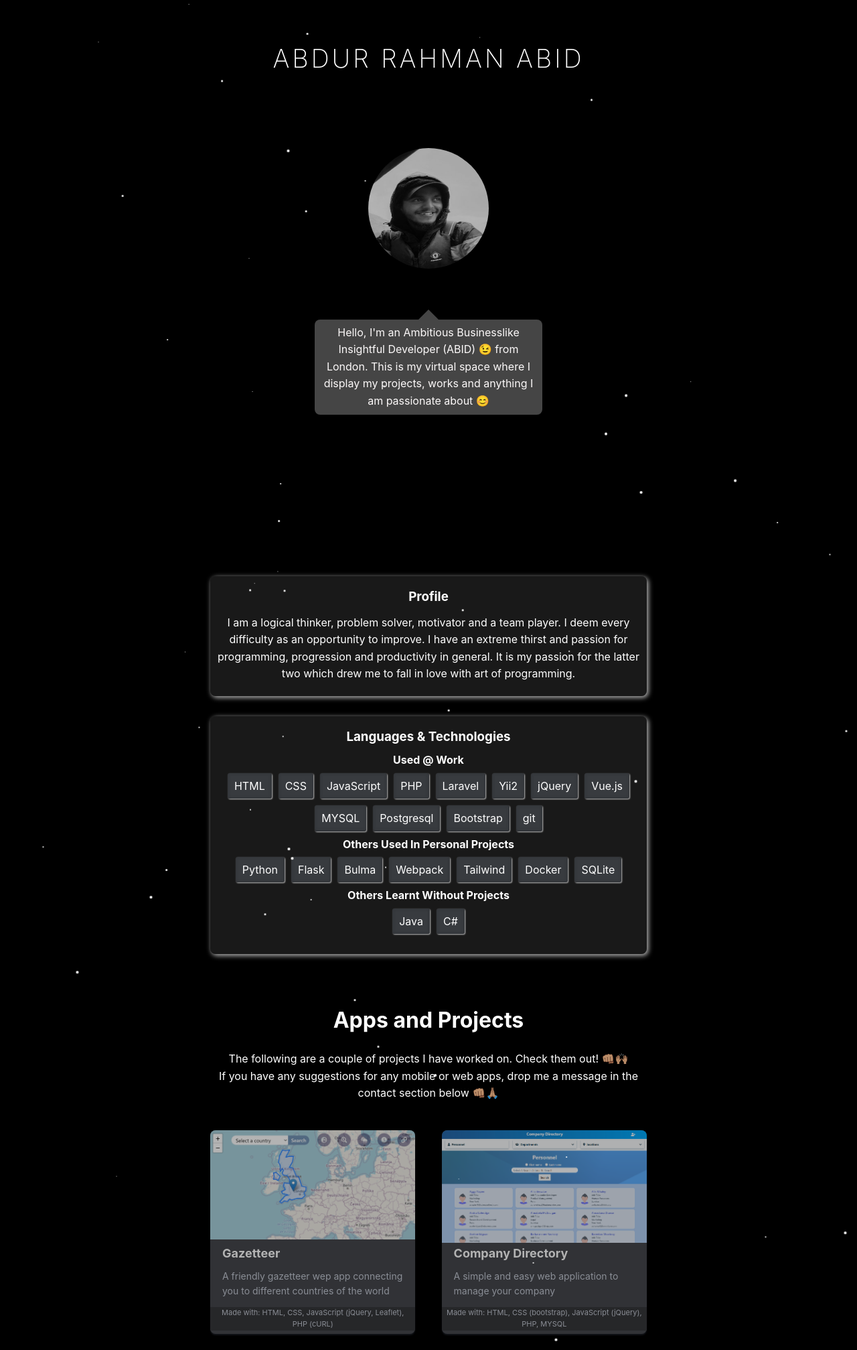
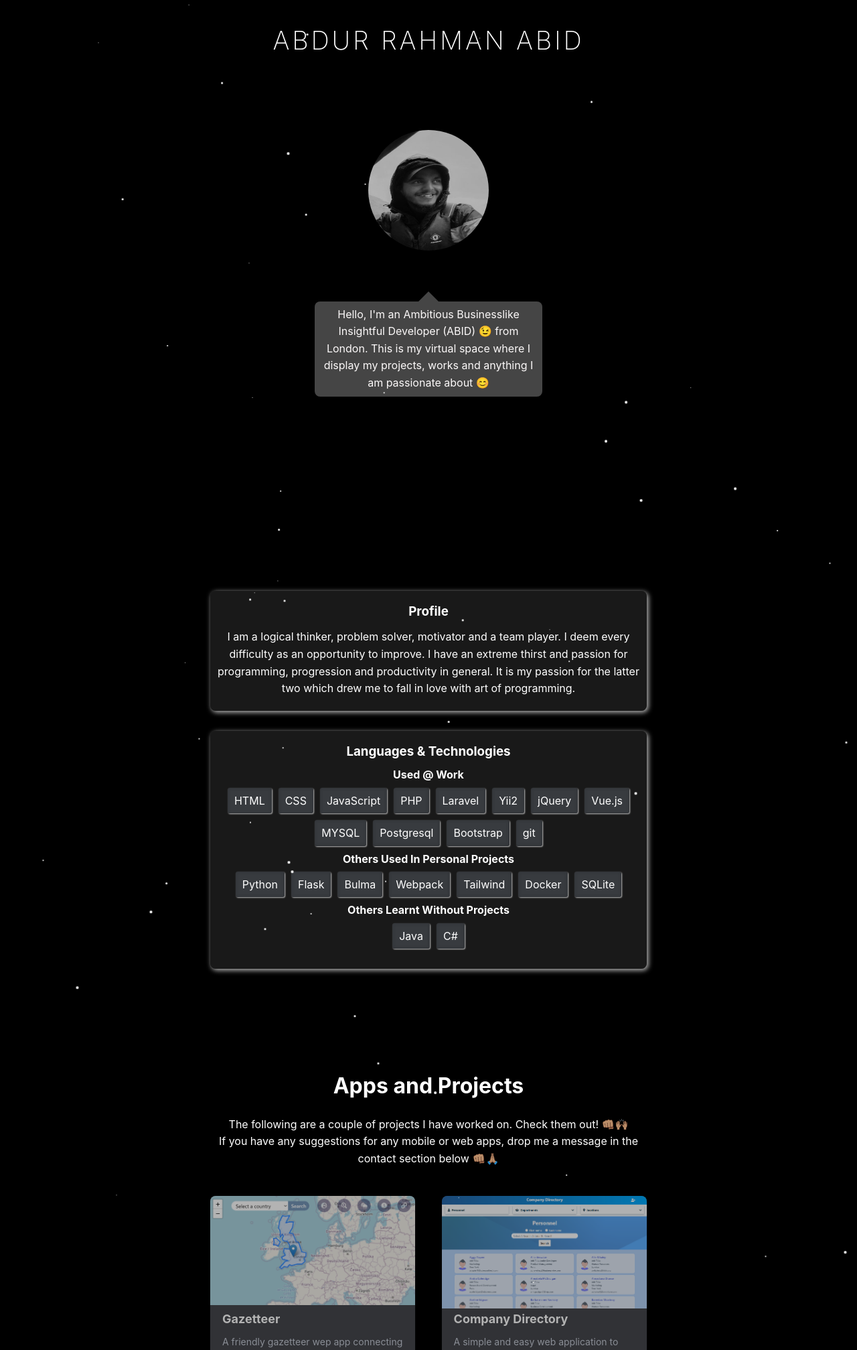
Before and after one commit to Abid-dev/portfolio, a PHP site: page / in a window 1280 px wide. Shown: the part 50-2065 px from the top of the page at 67% size. Run offline with PHP 8.4, Linux system fonts and the light colour scheme; some libraries are stand-ins or nearby versions.

Commit message:
make each section have screen height min

```diff
--- a/index.php
+++ b/index.php
@@ -166,7 +166,7 @@
                     </div>
                 </div>
             </div>
-            <div id="contact" class="container page_section">
+            <div id="contact" class="container">
                 <h2 class="column_header">Contact Me</h2>
                 <form id="contactForm">
                     <div class="contactRequiredFields">
@@ -186,7 +186,7 @@
                     <button type="submit" id="contactSubmit">Send</button>
             </form>
             </div>
-            <div id="follow" class="container page_section">
+            <div id="follow" class="container">
                 <div class="links_container">
                     <div class="link_wrapper">
                         <a href="https://www.linkedin.com/in/abdur-rahman-abid-935120196/" target="_blank" class="link">
--- a/styles/styles.css
+++ b/styles/styles.css
@@ -231,8 +231,9 @@
   padding-bottom: 18px;
 }
 
-.aboutme-main {
-  height: 100vh;
+/* .aboutme-main { */
+  .page_section {
+    min-height: 100vh;
   display: flex;
   flex-direction: column;
   justify-content: center;
```
